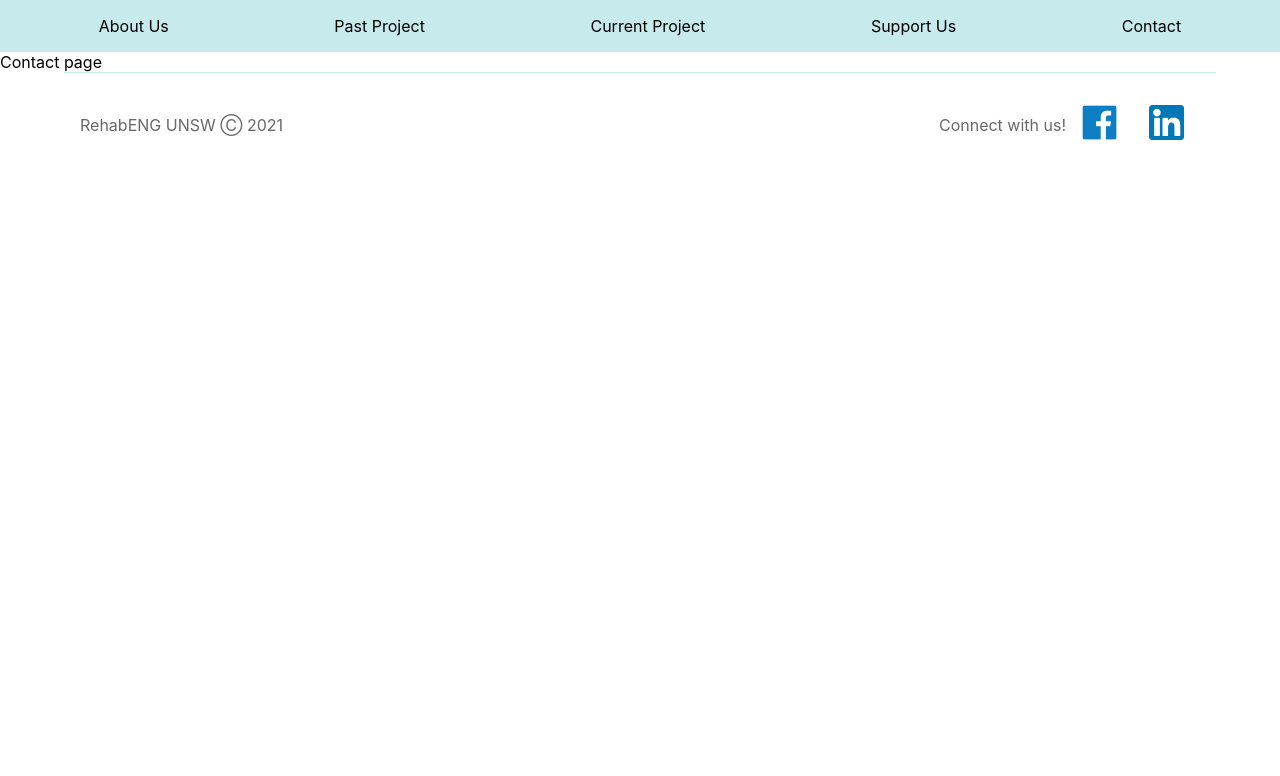
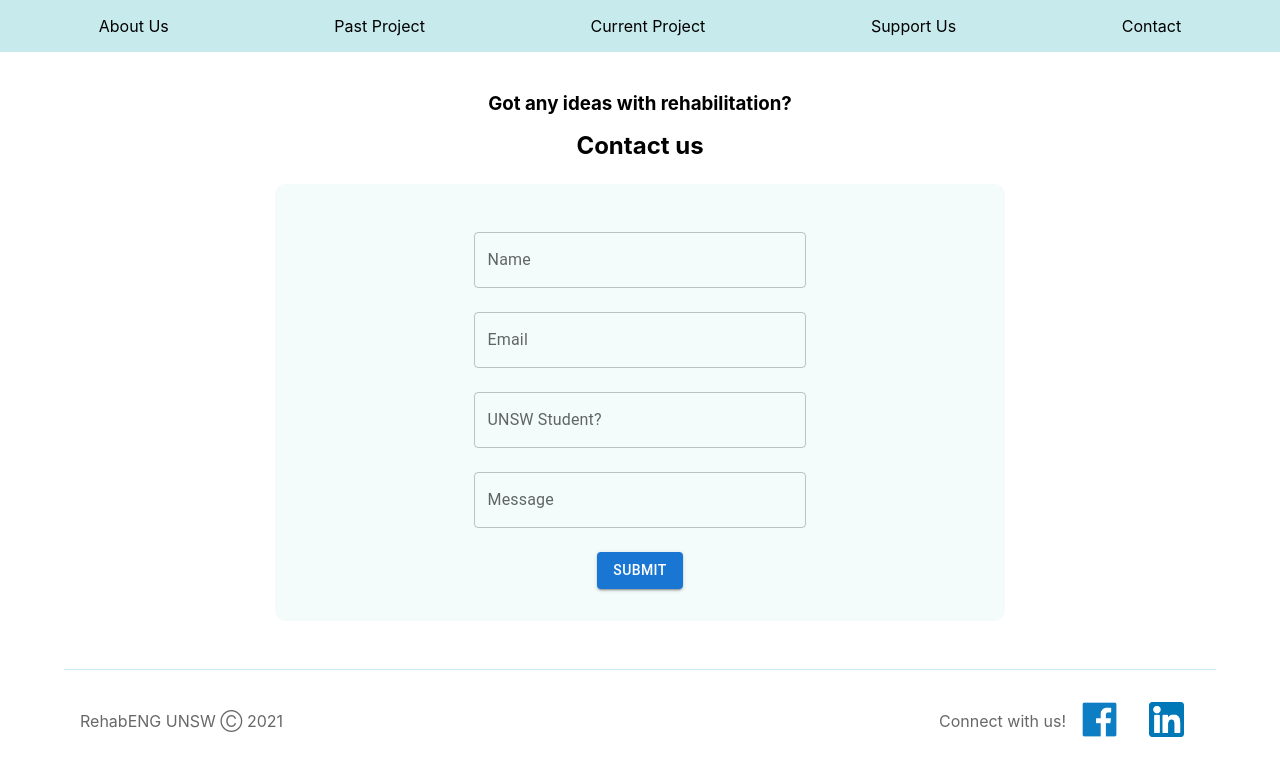
Before and after one commit to Vincent-SS/RehabENG-Website, a React (Create React App) app: page /contact in a window 1280 px wide. Shown: the top 776 px of the page. Built offline with nearby package versions, Linux system fonts and the light colour scheme.

Commit message:
contact page, ui components, and some dependency tree fixes

```diff
--- a/src/App.js
+++ b/src/App.js
@@ -43,7 +43,6 @@ function App() {
             <li>
               <Link to="/">About Us</Link>
             </li>
-
             <li>
               <Link to='/past-project'>Past Project</Link>
             </li>
--- /dev/null
+++ b/src/components/ContactBox.js
@@ -0,0 +1,30 @@
+import styled from 'styled-components';
+import { Button } from "@mui/material";
+import ContactInput from '../components/ContactInput';
+
+const ContactInputContainer = styled.div`
+        padding: 2rem;
+        margin: 1rem;
+        width: 60%;
+        background: #F3FBFB;
+        border-radius: 10px;
+        display: flex;
+        flex-direction: column;
+        justify-content: space-around;
+        align-items: center;
+`;
+
+const ContactBox = () => (
+        <ContactInputContainer>
+                <ContactInput id='name' label='Name' multiline={false}/>
+                <ContactInput id='email' label='Email' multiline={false}/>
+                <ContactInput id='unsw' label='UNSW Student?' multiline={false}/>
+                <ContactInput id='message' label='Message' multiline={true}/>
+                <Button
+                        variant='contained'
+                        style={{marginTop: '1rem'}}
+                >Submit</Button>
+        </ContactInputContainer>
+)
+
+export default ContactBox;
--- /dev/null
+++ b/src/components/ContactInput.jsx
@@ -0,0 +1,19 @@
+import { TextField } from "@mui/material";
+import { styled } from "@mui/material/styles"
+
+const CustomizedInput = styled(TextField)`
+        width: 50%;
+        color: #C7EAEC;
+`;
+
+const ContactInput = props => {
+        const {id, label, multiline} = props;
+        return <CustomizedInput
+                id={id}
+                label={label}
+                variant='outlined'
+                margin='normal'
+                multiline={multiline}/>
+}
+
+export default ContactInput;
--- /dev/null
+++ b/src/components/Container.js
@@ -0,0 +1,9 @@
+import styled from 'styled-components';
+
+export const ContainerDiv = styled.div`
+        width: 100%;
+        padding: 2rem;
+        display: flex;
+        flex-direction: column;
+        align-items: center;
+`
--- a/src/screens/Contact.jsx
+++ b/src/screens/Contact.jsx
@@ -1,7 +1,13 @@
+import { ContainerDiv } from '../components/Container';
+import ContactBox from '../components/ContactBox';
+
+
 const Contact = () => (
-  <div>
-    Contact page
-  </div>
+  <ContainerDiv>
+    <h3 style={{margin: '0.5rem'}}>Got any ideas with rehabilitation?</h3>
+    <h2 style={{margin: '0.5rem'}}>Contact us</h2>
+    <ContactBox/>
+  </ContainerDiv>
 )
 
 export default Contact;
```
Also changed, not shown: package.json (+8 -1 lines), 2 other files (tests, documents, lock files or other folders).
